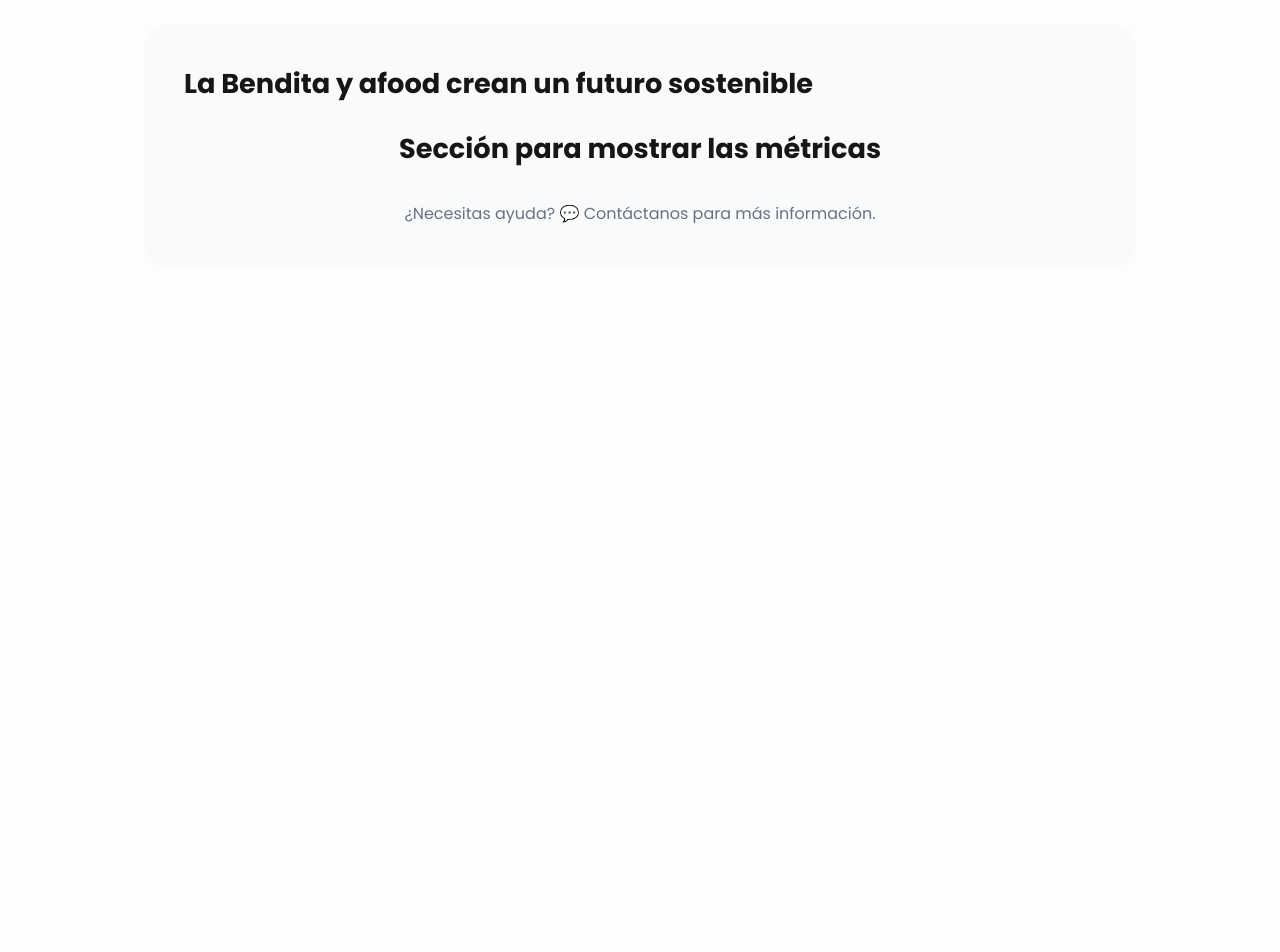
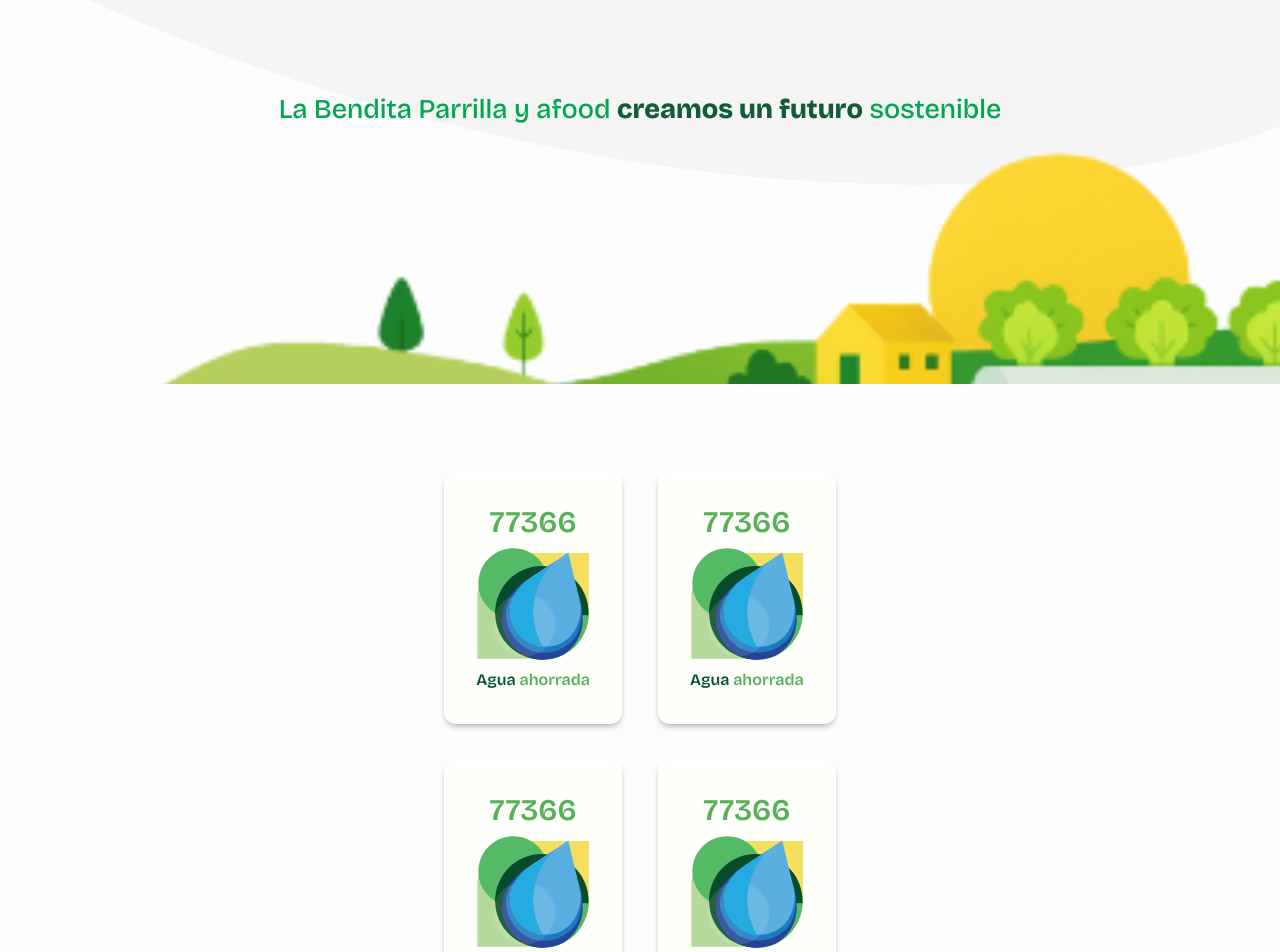
Before and after one commit to jmncamilo/afood-dash, a Next.js app: page /impacto in a window 1280 px wide. Shown: the top 952 px of the page. Before the commit the page ends 800 px from the top, so only its background shows below. Built offline with nearby package versions, Linux system fonts and the light colour scheme.

Commit message:
feat(client/environment): stable version of the view layout

```diff
--- a/src/app/dashboard/page.js
+++ b/src/app/dashboard/page.js
@@ -99,7 +99,7 @@
 
                 {/* Encabezado del cliente */}
                 <header className={styles.customerHeader}>
-                    <div className="flex items-center py-2.5 px-4 w-full bg-white rounded-2xl shadow-md shadow-gray-700/60 font-sans">
+                    <div className="flex items-center py-2.5 px-4 w-full bg-white rounded-2xl shadow-md shadow-gray-700/60 font-[family-name:var(--font-bricolage)]">
                         <div className="relative w-12 h-12 rounded-full bg-gray-200 mr-4 flex items-center justify-center overflow-hidden">
                             <Image
                                 className={styles.customerLogo}
--- a/src/app/globals.css
+++ b/src/app/globals.css
@@ -14,6 +14,7 @@
     --background: #FDFDFD;
     --foreground: #161616;
     --font-poppins: ;
+    --font-bricolage: ;
 }
 
 body {
--- a/src/app/impacto/page.js
+++ b/src/app/impacto/page.js
@@ -1,28 +1,103 @@
+import Image from "next/image";
+
 export default function EnvironmentalImpactMetrics() {
     return (
-        // Contenedor padre
-        <div className="w-full min-h-screen px-10 py-6 sm:px-6 md:px-8 lg:px-36 overflow-hidden">
-            {/* Contenedor principal con fondo */}
-            <main className="max-w-7xl mx-auto flex flex-col overflow-hidden bg-gray-50 rounded-3xl p-6 md:p-8 lg:p-10">
+        <div className="w-full min-h-screen overflow-hidden">
+            {/* Header con mensaje inspirador */}
+            <header className="relative w-full mb-6">
+                <div className="relative w-full h-[21rem] md:h-80 lg:h-96 overflow-hidden">
+                    <Image
+                        src="/banners/banner-impact.svg"
+                        alt="Impacto ambiental"
+                        fill
+                        className="object-cover"
+                        priority
+                    />
+                    <div className="absolute inset-0"></div>
+                </div>
 
-                {/* Header con mensaje inspirador */}
-                <header className="mb-6">
-                   <h1>La Bendita y afood crean un futuro sostenible</h1>
+                {/* Título superpuesto */}
+                <h1 className="absolute inset-0 pt-16 md:pt-20 lg:pt-24 text-3xl md:text-4xl lg:text-5xl !font-medium text-[#00A751] text-center px-11 font-[family-name:var(--font-bricolage)]">
+                    {`La Bendita Parrilla y afood`} <span className="text-[#135A36] font-extrabold">creamos un futuro</span> sostenible
+                </h1>
             </header>
 
+            {/* Contenedor principal con padding lateral */}
+            <div className="px-10 py-6 sm:px-6 md:px-8 lg:px-36">
+                <main className="max-w-7xl mx-auto flex flex-col overflow-hidden rounded-3xl p-0.5 md:p-8 lg:p-10">
+
                     {/* Section métricas ambientales */}
-                <section className="flex flex-col items-center justify-center">
-                    <h1>Sección para mostrar las métricas</h1>
+                    <section className="grid grid-cols-2 grid-rows-2 gap-7 md:gap-9 w-fit mx-auto">
+                        {/* TODO: verificar en diferentes pantallas, corregir si es necesario, agregar últimos detalles y modularizar en un componente funcional */}
+                        <div className="p-5 flex flex-col items-center justify-center gap-2 bg-[#fffffb] rounded-xl shadow-md shadow-black/20 md:p-8 w-full max-w-[350px] whitespace-nowrap overflow-hidden text-ellipsis">
+                            <h2 className="text-2xl md:text-3xl font-semibold text-[#57B257] font-[family-name:var(--font-bricolage)]">77366</h2>
+                            <div className="relative w-full h-24 md:h-28 flex-shrink-0">
+                                <Image
+                                    src="/misc/water-afood.svg"
+                                    alt="Agua ahorrada"
+                                    fill
+                                    className="object-contain object-center"
+                                />
+                            </div>
+                            <p className="text-md md:text-base text-[#00572D] font-[family-name:var(--font-bricolage)] font-semibold">
+                                Agua <span className="text-[#57B257]">ahorrada</span>
+                            </p>
+                        </div>
+
+                        <div className="p-5 flex flex-col items-center justify-center gap-2 bg-[#fffffb] rounded-xl shadow-md shadow-black/20 md:p-8 w-full max-w-[350px] whitespace-nowrap overflow-hidden text-ellipsis">
+                            <h2 className="text-2xl md:text-3xl font-semibold text-[#57B257] font-[family-name:var(--font-bricolage)]">77366</h2>
+                            <div className="relative w-full h-24 md:h-28 flex-shrink-0">
+                                <Image
+                                    src="/misc/water-afood.svg"
+                                    alt="Agua ahorrada"
+                                    fill
+                                    className="object-contain object-center"
+                                />
+                            </div>
+                            <p className="text-md md:text-base text-[#00572D] font-[family-name:var(--font-bricolage)] font-semibold">
+                                Agua <span className="text-[#57B257]">ahorrada</span>
+                            </p>
+                        </div>
+
+                        <div className="p-5 flex flex-col items-center justify-center gap-2 bg-[#fffffb] rounded-xl shadow-md shadow-black/20 md:p-8 w-full max-w-[350px] whitespace-nowrap overflow-hidden text-ellipsis">
+                            <h2 className="text-2xl md:text-3xl font-semibold text-[#57B257] font-[family-name:var(--font-bricolage)]">77366</h2>
+                            <div className="relative w-full h-24 md:h-28 flex-shrink-0">
+                                <Image
+                                    src="/misc/water-afood.svg"
+                                    alt="Agua ahorrada"
+                                    fill
+                                    className="object-contain object-center"
+                                />
+                            </div>
+                            <p className="text-md md:text-base text-[#00572D] font-[family-name:var(--font-bricolage)] font-semibold">
+                                Agua <span className="text-[#57B257]">ahorrada</span>
+                            </p>
+                        </div>
+
+                        <div className="p-5 flex flex-col items-center justify-center gap-2 bg-[#fffffb] rounded-xl shadow-md shadow-black/20 md:p-8 w-full max-w-[350px] whitespace-nowrap overflow-hidden text-ellipsis">
+                            <h2 className="text-2xl md:text-3xl font-semibold text-[#57B257] font-[family-name:var(--font-bricolage)]">77366</h2>
+                            <div className="relative w-full h-24 md:h-28 flex-shrink-0">
+                                <Image
+                                    src="/misc/water-afood.svg"
+                                    alt="Agua ahorrada"
+                                    fill
+                                    className="object-contain object-center"
+                                />
+                            </div>
+                            <p className="text-md md:text-base text-[#00572D] font-[family-name:var(--font-bricolage)] font-semibold">
+                                Agua <span className="text-[#57B257]">ahorrada</span>
+                            </p>
+                        </div>
                     </section>
 
                     {/* Sección de contacto */}
                     <section className="flex flex-col items-center justify-center">
-                    {/* Contacto */}
                         <p className="text-gray-500 text-sm md:text-base mt-8 text-center">
                             ¿Necesitas ayuda? 💬 Contáctanos para más información.
                         </p>
                     </section>
                 </main>
             </div>
+        </div>
     );
 }
--- a/src/app/layout.js
+++ b/src/app/layout.js
@@ -1,9 +1,15 @@
-import { Poppins } from "next/font/google";
+import { Poppins, Bricolage_Grotesque } from "next/font/google";
 import "./globals.css";
 
 const poppins = Poppins({
     weight: ["200", "300", "400", "500", "600", "700", "800", "900"],
     variable: "--font-poppins",
+    subsets: ["latin"],
+});
+
+const bricolageGrotesque = Bricolage_Grotesque({
+    weight: ["200", "300", "400", "500", "600", "700", "800"],
+    variable: "--font-bricolage",
     subsets: ["latin"],
 });
 
@@ -16,7 +22,7 @@
     return (
         <html lang="en">
         <body
-            className={`${poppins.variable} antialiased`}
+            className={`${poppins.variable} ${bricolageGrotesque.variable} antialiased`}
         >
         {children}
         </body>
```
Lines whose indentation alone changed are shown as unchanged.
